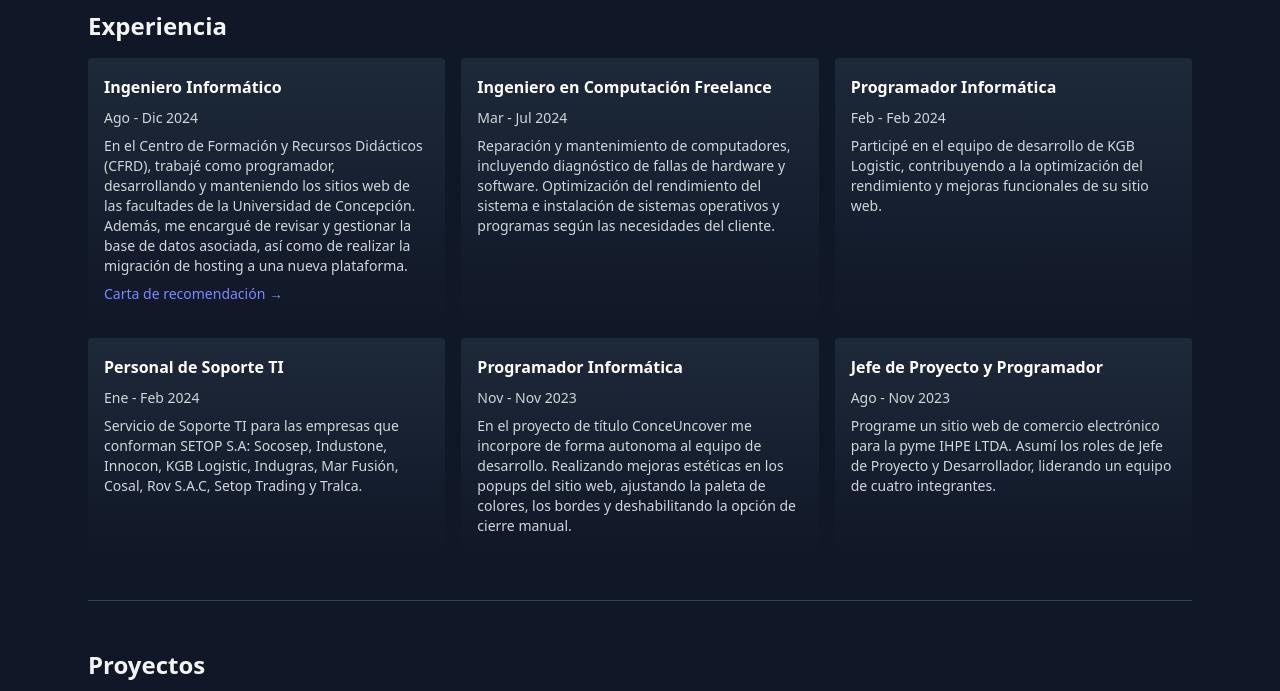
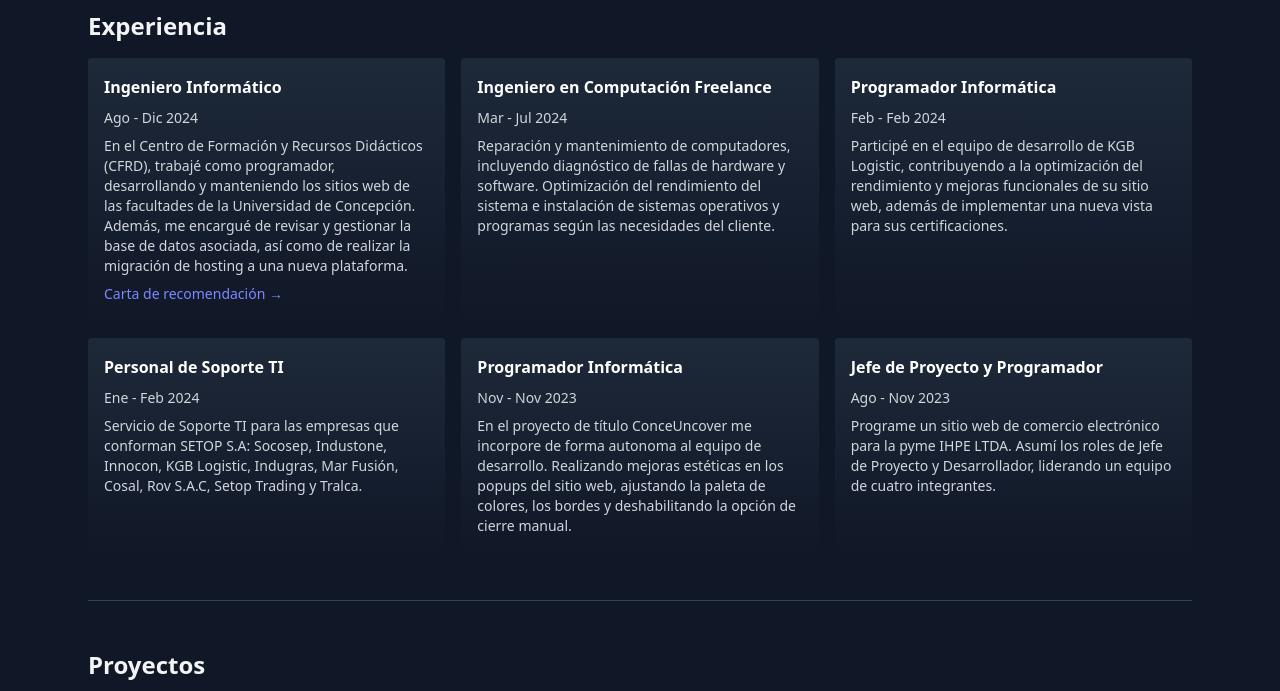
Before and after one commit to ClaudioVergara2/claudiovergara2.github.io, a website: page index.html in a window 1280 px wide. Shown: the part 1720-2411 px from the top of the page. Drawn offline with Linux system fonts and the light colour scheme.

Commit message:
[docs] Update

```diff
--- a/index.html
+++ b/index.html
@@ -218,7 +218,7 @@
                 <h3 class="font-semibold text-white">Programador Informática</h3>
                 <h2 class="text-sm text-gray-300 mt-2">Feb - Feb 2024</h2>
                 <p class="text-sm text-gray-300 mt-2">
-                    Participé en el equipo de desarrollo de KGB Logistic, contribuyendo a la optimización del rendimiento y mejoras funcionales de su sitio web.
+                    Participé en el equipo de desarrollo de KGB Logistic, contribuyendo a la optimización del rendimiento y mejoras funcionales de su sitio web, además de implementar una nueva vista para sus certificaciones.
                 </p>
             </div>
             <div class="p-4 bg-gradient-to-b from-gray-800 to-gray-900 rounded transform transition-transform duration-300 hover:scale-105 hover:shadow-lg">
```
